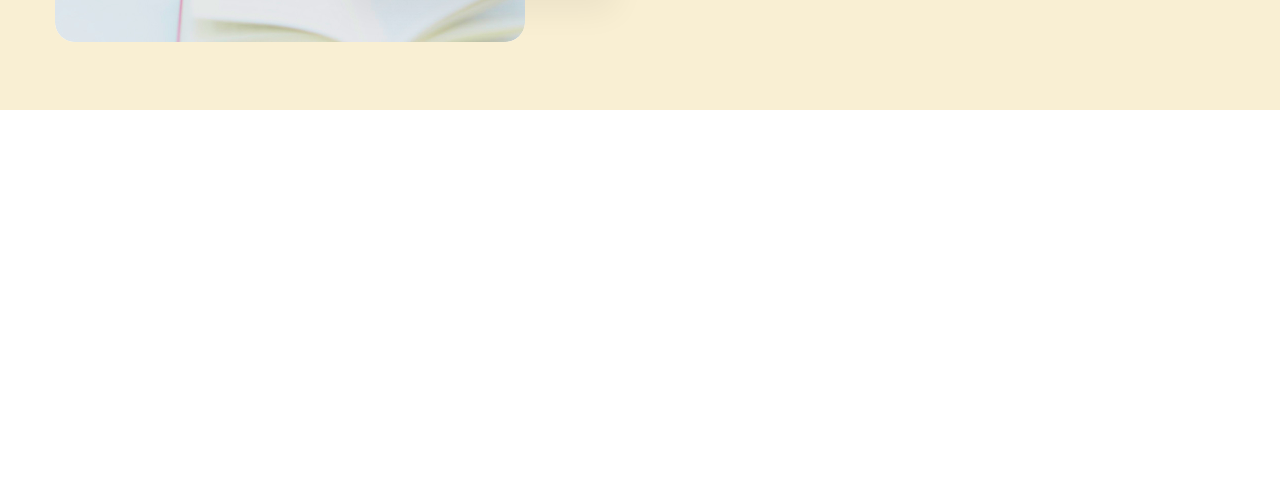
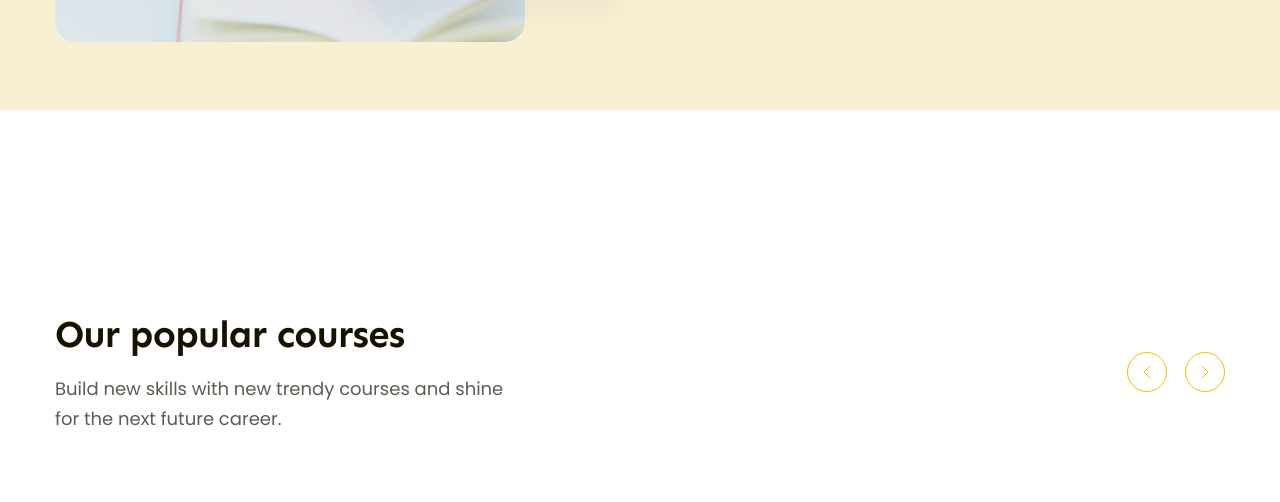
Before and after one commit to HungDev27/Duan_first, a plain HTML site: page index.html in a window 1280 px wide. Shown: the part 793-1295 px from the top of the page. Drawn offline with Linux system fonts and the light colour scheme.

Commit message:
p5 popular part 1

```diff
--- a/assets/css/style.css
+++ b/assets/css/style.css
@@ -16,6 +16,14 @@ body {
 /* ==================conmon============== */
 a {
   text-decoration: none;
+}
+.heading-lv2 {
+  color: #171100;
+  font-family: var(--font-heading);
+  font-size: 3.8rem;
+  font-weight: 700;
+  line-height: 1.27; /* 126.316% */
+  letter-spacing: -0.76px;
 }
 .main-content {
   width: 1170px;
@@ -229,3 +237,42 @@ a {
 .hero .desc-strong strong:nth-child(2) {
   margin-left: 28px;
 }
+
+/* =============popular=================== */
+.popular {
+  padding: 65px 0;
+  margin-top: 135px;
+}
+.popular-top {
+  display: flex;
+  justify-content: space-between;
+  align-items: center;
+}
+.popular-top .desc {
+  margin-top: 16px;
+  width: 458px;
+  color: #5f5b53;
+  font-size: 1.8rem;
+  font-weight: 400;
+  line-height: 1.66; /* 166.667% */
+}
+.popular-top .control {
+  display: flex;
+  gap: 18px;
+}
+.popular-top .control-btn {
+  display: flex;
+  justify-content: center;
+  align-items: center;
+  background: transparent;
+  width: 40px;
+  height: 40px;
+  border-radius: 50%;
+  border: 1px solid var(--primary-color);
+  color: var(--primary-color);
+}
+.popular-top .control-btn:hover {
+  background: var(--primary-color);
+  color: white;
+  cursor: pointer; /*hiện bàn tay khi di chuột vào */
+}
--- a/index.html
+++ b/index.html
@@ -49,6 +49,7 @@
 
     <!-- main -->
     <div class="main">
+      <!-- hero -->
       <div class="hero">
         <div class="main-content">
           <div class="body">
@@ -119,6 +120,58 @@
           </div>
         </div>
       </div>
+
+      <!-- popular: phổ biến -->
+      <div class="popular">
+        <div class="main-content">
+          <div class="popular-top">
+            <!-- popular left -->
+            <div class="info">
+              <h2 class="heading-lv2">Our popular courses</h2>
+              <p class="desc">
+                Build new skills with new trendy courses and shine for the next
+                future career.
+              </p>
+            </div>
+
+            <!-- popular right -->
+            <div class="control">
+              <button class="control-btn">
+                <svg
+                  width="8"
+                  height="14"
+                  viewBox="0 0 8 14"
+                  fill="none"
+                  xmlns="http://www.w3.org/2000/svg"
+                >
+                  <path
+                    d="M7 1L1 7L7 13"
+                    stroke="currentColor"
+                    stroke-linecap="round"
+                    stroke-linejoin="round"
+                  />
+                </svg>
+              </button>
+              <button class="control-btn">
+                <svg
+                  width="8"
+                  height="14"
+                  viewBox="0 0 8 14"
+                  fill="none"
+                  xmlns="http://www.w3.org/2000/svg"
+                >
+                  <path
+                    d="M1 1L7 7L1 13"
+                    stroke="currentColor"
+                    stroke-linecap="round"
+                    stroke-linejoin="round"
+                  />
+                </svg>
+              </button>
+            </div>
+          </div>
+        </div>
+      </div>
     </div>
   </body>
 </html>
```
Also changed, not shown: assets/img/popular-top/back.svg (added), assets/img/popular-top/next.svg (added).
